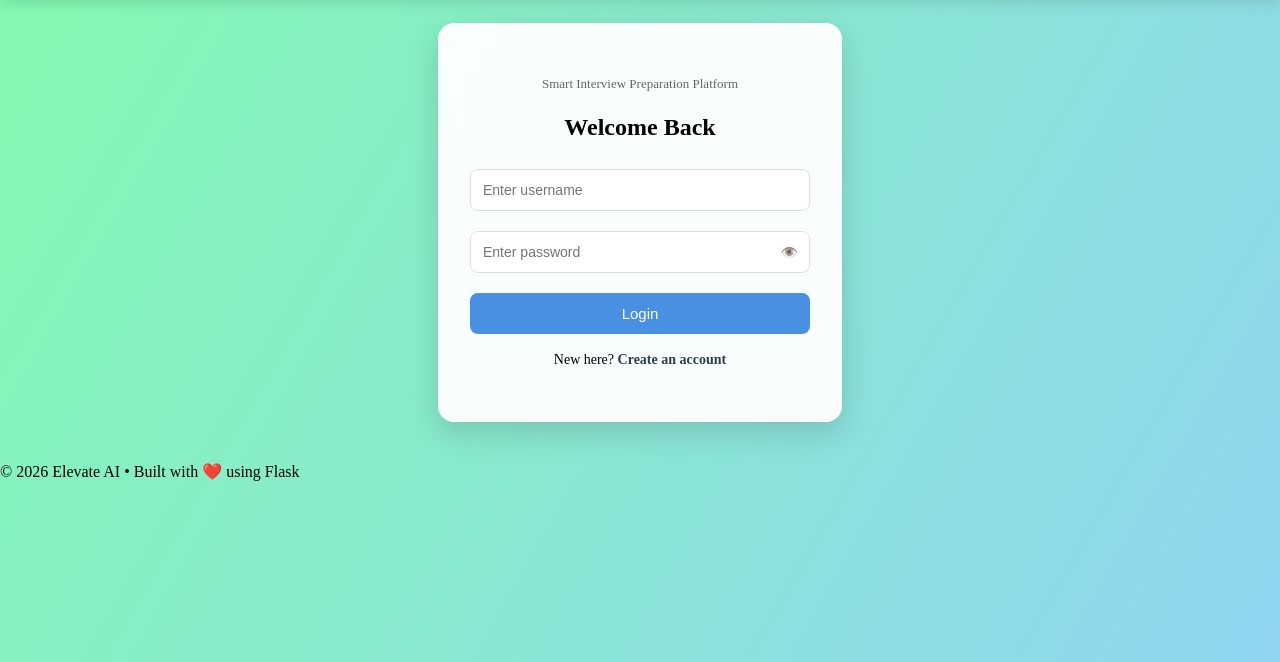
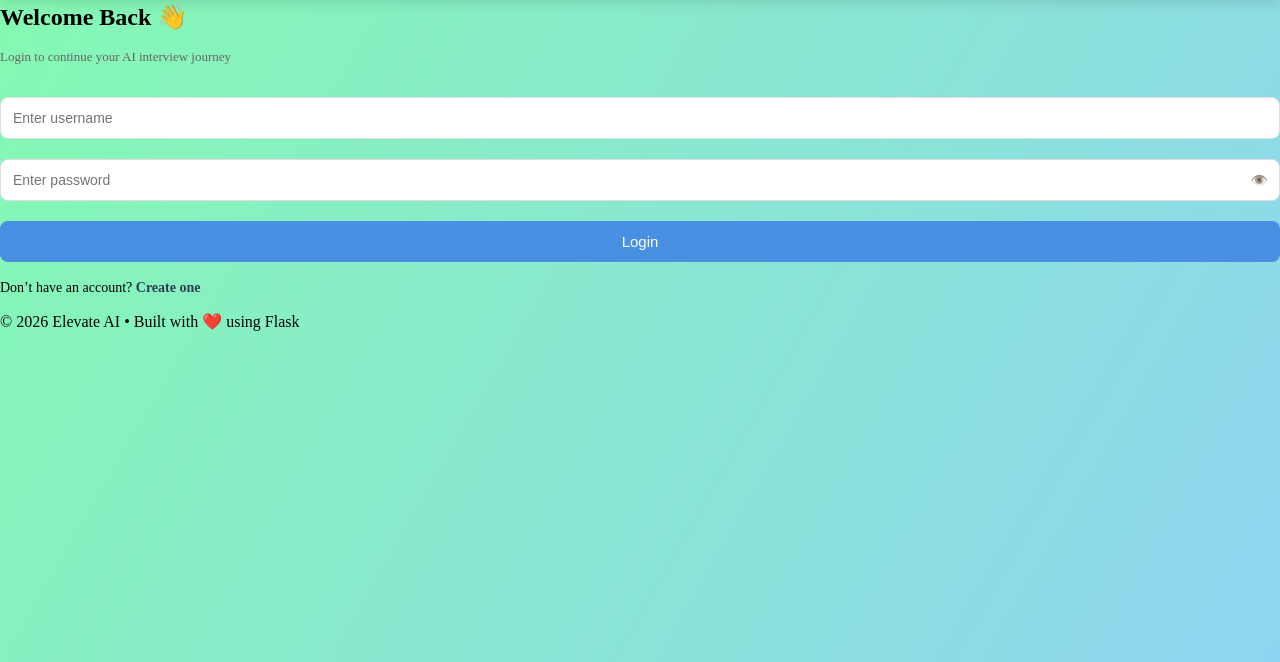
Before and after one commit to Suhas-H-N/ElevateAI, a Flask app: page / in a window 1280 px wide. Shown: the part 97-759 px from the top of the page. Run offline with Flask 3, Linux system fonts and the light colour scheme.

Commit message:
refactor: redesign login page with modern auth layout

```diff
--- a/templates/login.html
+++ b/templates/login.html
@@ -1,31 +1,53 @@
 {% extends "base.html" %}
 
-{% block title %}Elevate AI | Login{% endblock %}
+{% block title %}Login - Elevate AI{% endblock %}
 
 {% block content %}
 
-<div class="container">
-    <p class="subtitle">Smart Interview Preparation Platform</p>
+<div class="auth-container">
 
-    <h2>Welcome Back</h2>
+    <div class="auth-card">
 
-    <form method="POST">
-        <input type="text" name="username" placeholder="Enter username" required>
+        <!-- HEADER -->
+        <h2>Welcome Back 👋</h2>
+        <p class="subtitle">Login to continue your AI interview journey</p>
+
+        <!-- FORM -->
+        <form method="POST" class="auth-form">
+
+            <input
+                type="text"
+                name="username"
+                placeholder="Enter username"
+                required
+            >
 
             <div class="password-wrapper">
-            <input type="password" id="password" name="password" placeholder="Enter password" required>
+                <input
+                    type="password"
+                    id="password"
+                    name="password"
+                    placeholder="Enter password"
+                    required
+                >
                 <span class="toggle-eye" onclick="togglePassword()">👁️</span>
             </div>
 
-        <button type="submit">Login</button>
+            <button type="submit" class="auth-btn">Login</button>
+
         </form>
 
+        <!-- FOOTER -->
         <p class="bottom-text">
-        New here?
-        <a href="/signup">Create an account</a>
+            Don’t have an account?
+            <a href="/signup">Create one</a>
         </p>
+
     </div>
 
+</div>
+
+<!-- PASSWORD TOGGLE -->
 <script>
 function togglePassword() {
     const pwd = document.getElementById("password");
```
Lines whose indentation alone changed are shown as unchanged.
